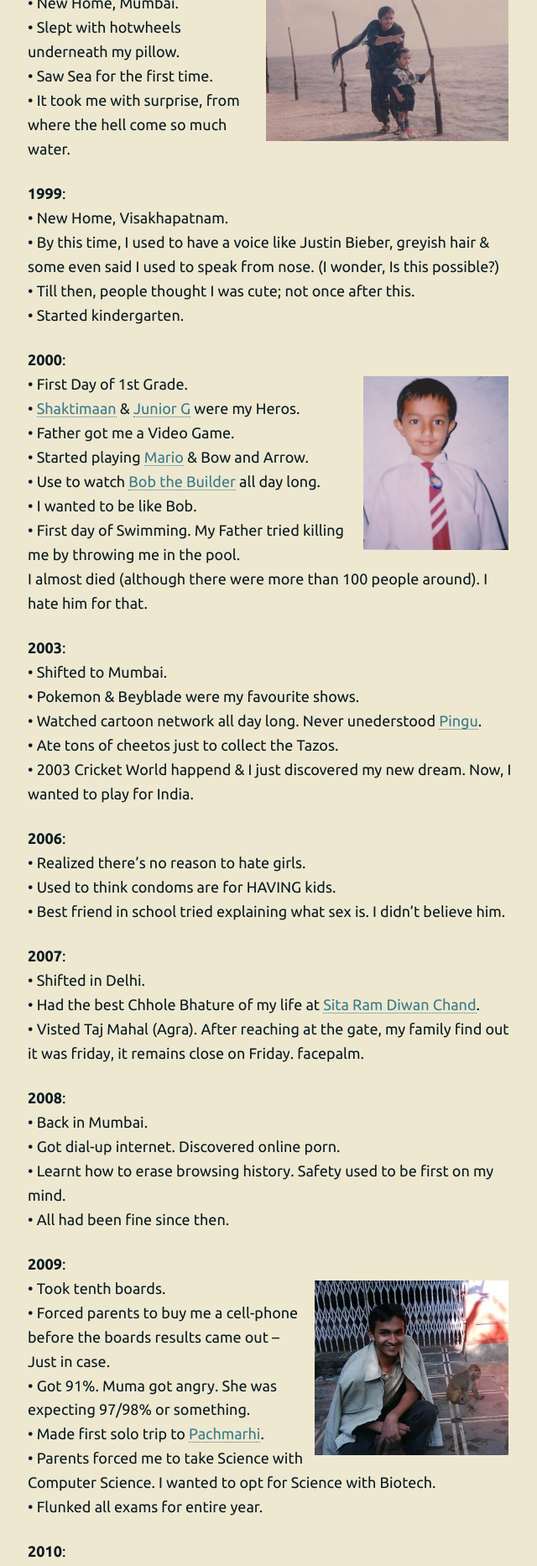
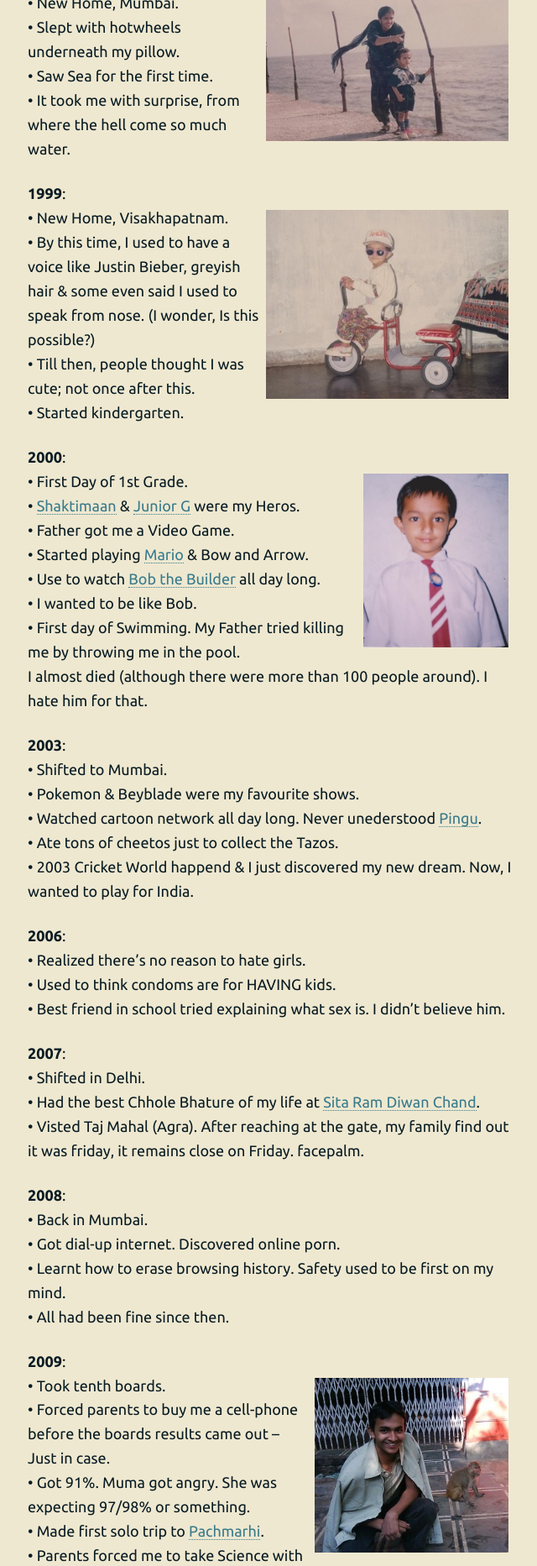
Before and after one commit to 93notes/93notes.github.io, a Jekyll site: the page built from timeline.html, in a window 1280 px wide. Shown: the part 557-2422 px from the top of the page at 84% size, without its empty margins (318-958 px from the left). Built offline with Jekyll 4.4.1, drawn with Linux system fonts in a browser that asks for light colours; nearby versions of some CDN libraries.

Commit message:
Update timeline.html

```diff
--- a/timeline.html
+++ b/timeline.html
@@ -57,9 +57,9 @@ He wanted me to be as Rich as his freind. LOL. </br>
 &bull; Saw Sea for the first time. </br>
 &bull; It took me with surprise, from where the hell come so much water.
  </p>
-
 <p>
 <strong>1999</strong>: </br>
+<img width="50%"  src="/images/personal/my-first-cycle.jpg" alt="My first Cycle"/>
 &bull; New Home, Visakhapatnam. </br>
 &bull; By this time, I used to have a voice like Justin Bieber, greyish hair &amp; some even said I used to speak from nose. (I wonder, Is this possible?)</br>
 &bull; Till then, people thought I was cute; not once  after this. </br>
```
